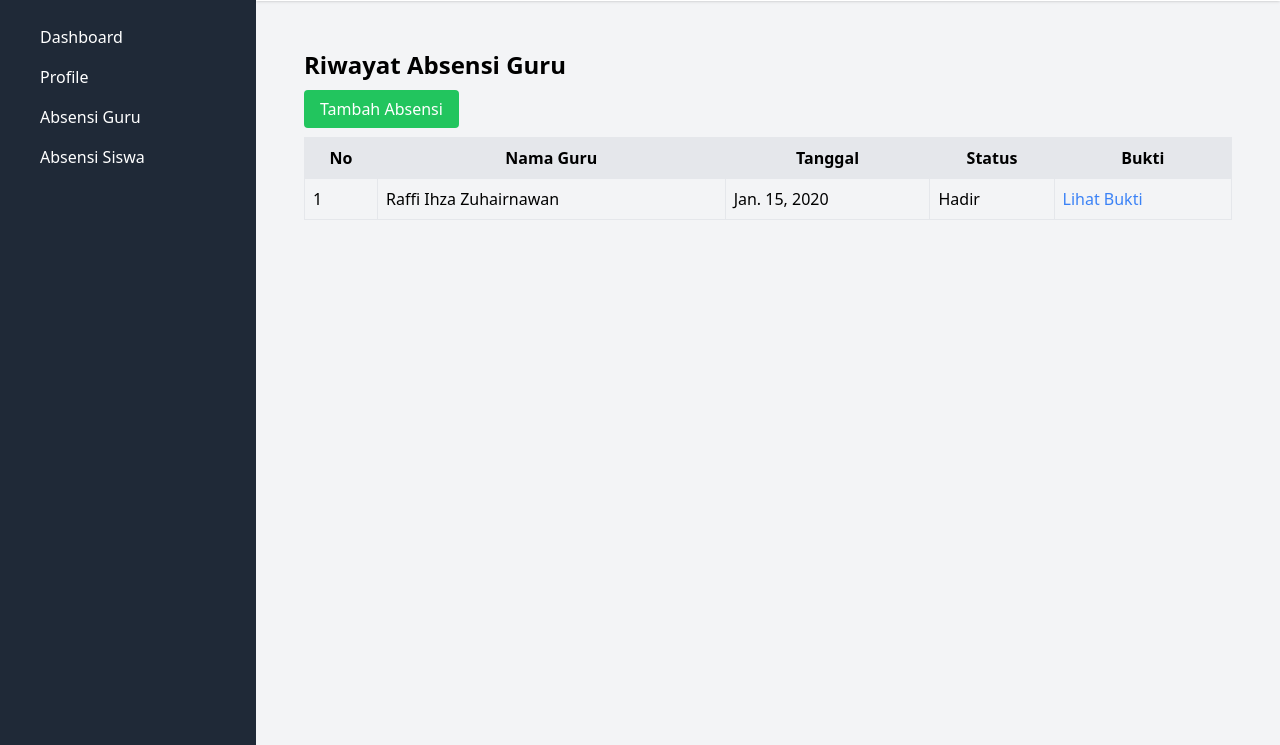
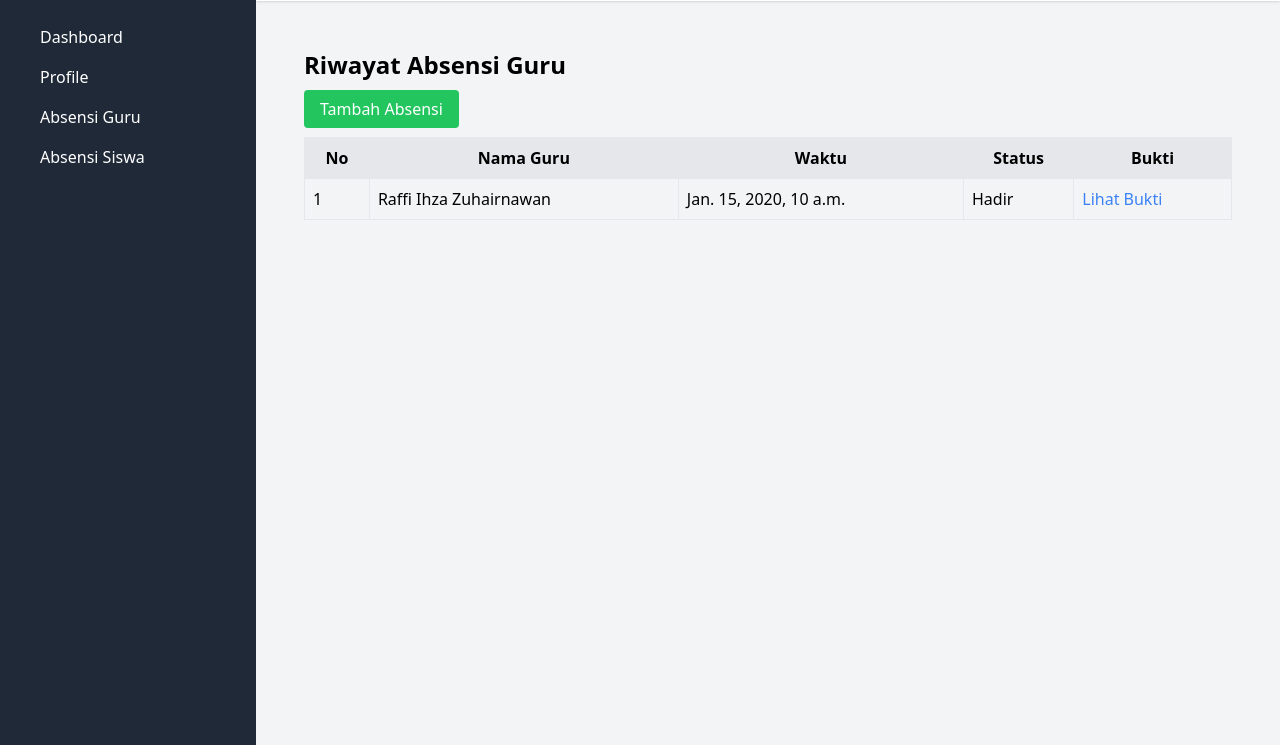
Before and after one commit to raffiihza/aplikasi-absensi-sma-capstone, a Django app: template webabsensi/templates/attendance_guru/manage_attendance_guru.html in a window 1280 px wide. Shown: the part 55-800 px from the top of the page. Run offline with Django 5.2, Linux system fonts and the light colour scheme; the template is opened without the code that fills it: values that come from a table or form of the project are taken from there, others are empty; data comes from the database, SQL or seed files in the repository; tables that the repository leaves empty hold one stand-in row (values such as "Sample post"); some libraries are stand-ins or nearby versions.

Commit message:
Perbaikan absensi guru

```diff
--- a/webabsensi/templates/attendance_guru/add_attendance_guru.html
+++ b/webabsensi/templates/attendance_guru/add_attendance_guru.html
@@ -6,7 +6,7 @@
     <form action="" method="post" enctype="multipart/form-data">
         {% csrf_token %}
         <label class="block mb-2">Tanggal:</label>
-        <p class="mb-4">{{ date|date:"d F Y" }}</p>
+        <p class="mb-4">{{ date }}</p>
 
         <label class="block mb-2">Status:</label>
         <select name="status" class="border p-2 mb-4 w-full">
--- a/webabsensi/templates/attendance_guru/manage_attendance_guru.html
+++ b/webabsensi/templates/attendance_guru/manage_attendance_guru.html
@@ -9,7 +9,7 @@
             <tr>
                 <th class="p-2 border">No</th>
                 <th class="p-2 border">Nama Guru</th>
-                <th class="p-2 border">Tanggal</th>
+                <th class="p-2 border">Waktu</th>
                 <th class="p-2 border">Status</th>
                 <th class="p-2 border">Bukti</th>
             </tr>
@@ -19,7 +19,7 @@
             <tr>
                 <td class="p-2 border">{{ forloop.counter }}</td>
                 <td class="p-2 border">{{ record.id_guru.nama }}</td>
-                <td class="p-2 border">{{ record.tanggal }}</td>
+                <td class="p-2 border">{{ record.created_at }}</td>
                 <td class="p-2 border">{{ record.status }}</td>
                 <td class="p-2 border">
                     {% if record.bukti %}
```
